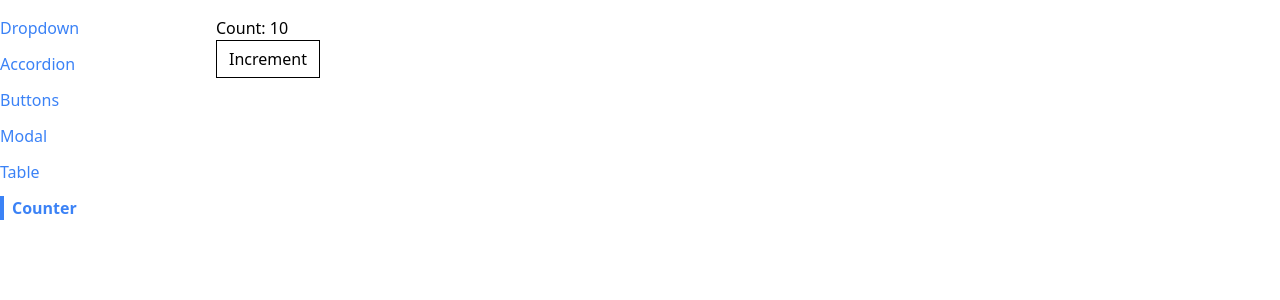
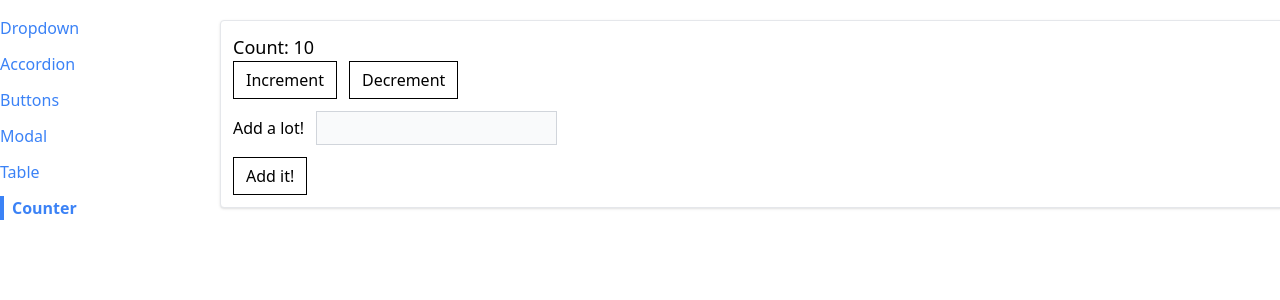
Before and after one commit to OmarShebl36/Customized-Components, a React (Create React App) app: page /counter in a window 1280 px wide. Shown: the top 300 px of the page. Built offline with nearby package versions, Linux system fonts and the light colour scheme.

Commit message:
feat: use useReducer to implement the counter

```diff
--- a/src/pages/CounterPage.tsx
+++ b/src/pages/CounterPage.tsx
@@ -1,17 +1,100 @@
-import Button from "../components/Button";
-import useCounter from "../hooks/use-counter";
+import React, { ChangeEvent, FormEvent, useReducer } from 'react';
+import Button from '../components/Button';
+import Panel from '../components/Panel';
 
 interface Props {
     initialCount: number;
 }
 
+enum CountActionKind {
+    INCREASE = 'increment',
+    DECREASE = 'decrement',
+    SET_VALUE_TO_ADD = 'change-value-to-add',
+    ADD_VALUE_TO_COUNT = 'add-value-to-add',
+}
+
+interface ReducerAction {
+    type: CountActionKind;
+    payload?: number;
+}
+
+const reducer = (
+    state: { count: number; valueToAdd: number },
+    action: ReducerAction
+) => {
+    const { count } = state;
+    switch (action.type) {
+        case CountActionKind.INCREASE:
+            return {
+                ...state,
+                count: count + 1,
+            };
+        case CountActionKind.DECREASE:
+            return {
+                ...state,
+                count: count - 1,
+            };
+        case CountActionKind.ADD_VALUE_TO_COUNT:
+            return {
+                // we don't remove this line for letting the option of adding more states to the component
+                ...state,
+                count: count + state.valueToAdd,
+                valueToAdd: 0,
+            };
+        case CountActionKind.SET_VALUE_TO_ADD:
+            return {
+                ...state,
+                valueToAdd: action.payload ?? 0,
+            };
+        default:
+            return state;
+    }
+};
+
 function CounterPage({ initialCount }: Props) {
-    const { count, increment } = useCounter(initialCount);
+    const [state, dispatch] = useReducer(reducer, {
+        count: initialCount,
+        valueToAdd: 0,
+    });
+
+    const increment = () => {
+        dispatch({ type: CountActionKind.INCREASE });
+    };
+
+    const decrement = () => {
+        dispatch({ type: CountActionKind.DECREASE });
+    };
+
+    const handleChange = (event: ChangeEvent<HTMLInputElement>) => {
+        const value = parseInt(event.target.value) || 0;
+
+        dispatch({ type: CountActionKind.SET_VALUE_TO_ADD, payload: value });
+    };
+
+    const handleSubmit = (event: FormEvent<HTMLFormElement>) => {
+        event.preventDefault();
+
+        dispatch({ type: CountActionKind.ADD_VALUE_TO_COUNT });
+    };
+
     return (
-        <div>
-            <h1>Count: {count}</h1>
-            <Button onClick={increment}>Increment</Button>
-        </div>
+        <Panel className='m-1'>
+            <h1 className='text-lg'>Count: {state.count}</h1>
+            <div className='flex gap-3 flex-row'>
+                <Button onClick={increment}>Increment</Button>
+                <Button onClick={decrement}>Decrement</Button>
+            </div>
+            <form onSubmit={handleSubmit}>
+                <label>Add a lot!</label>
+                <input
+                    value={state.valueToAdd || ''} // || is used to set empty value instead of 0.
+                    onChange={handleChange}
+                    type='number'
+                    className='p-1 m-3 bg-gray-50 border border-gray-300'
+                />
+                <Button>Add it!</Button>
+            </form>
+        </Panel>
     );
 }
 
```
